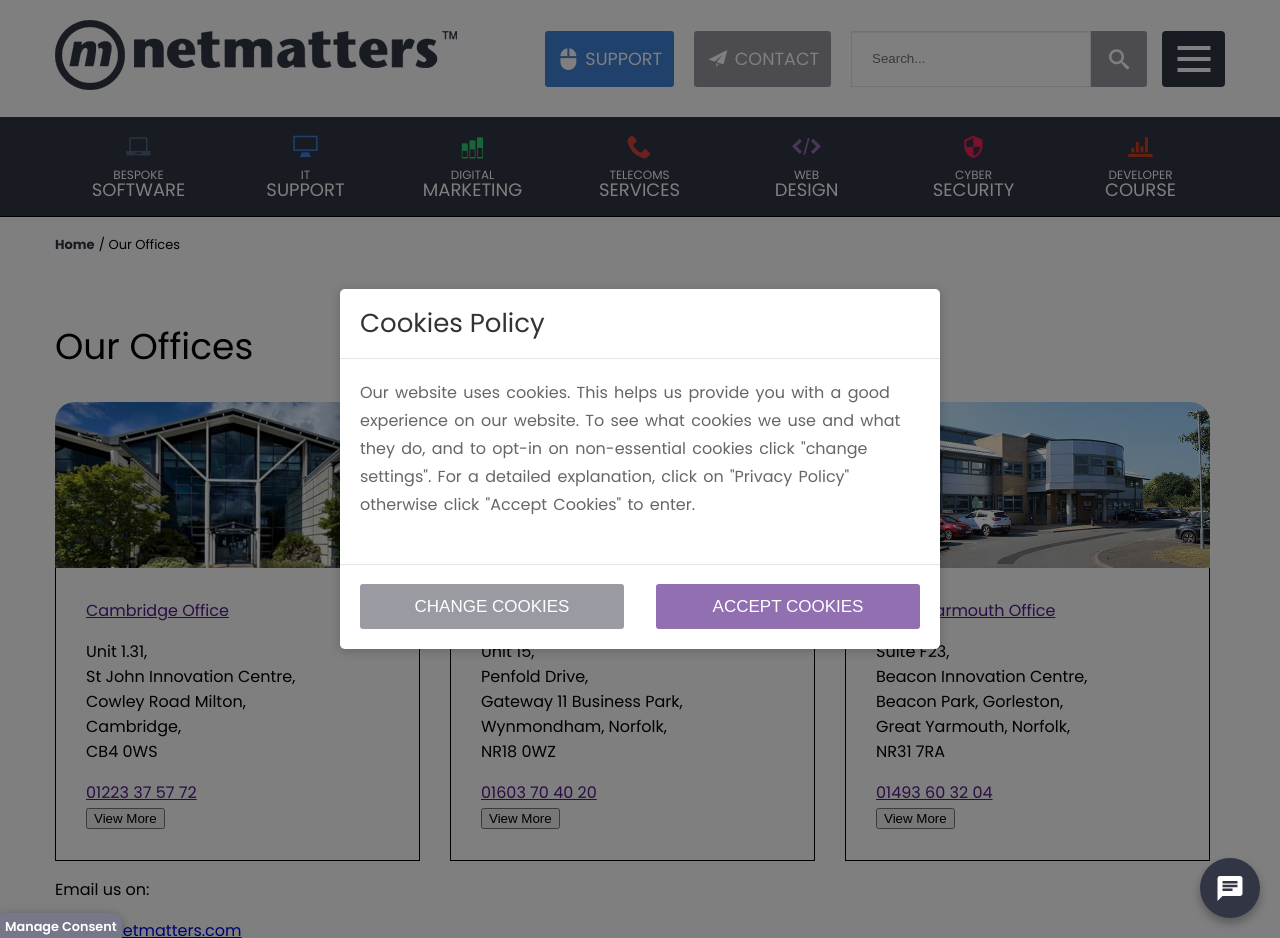
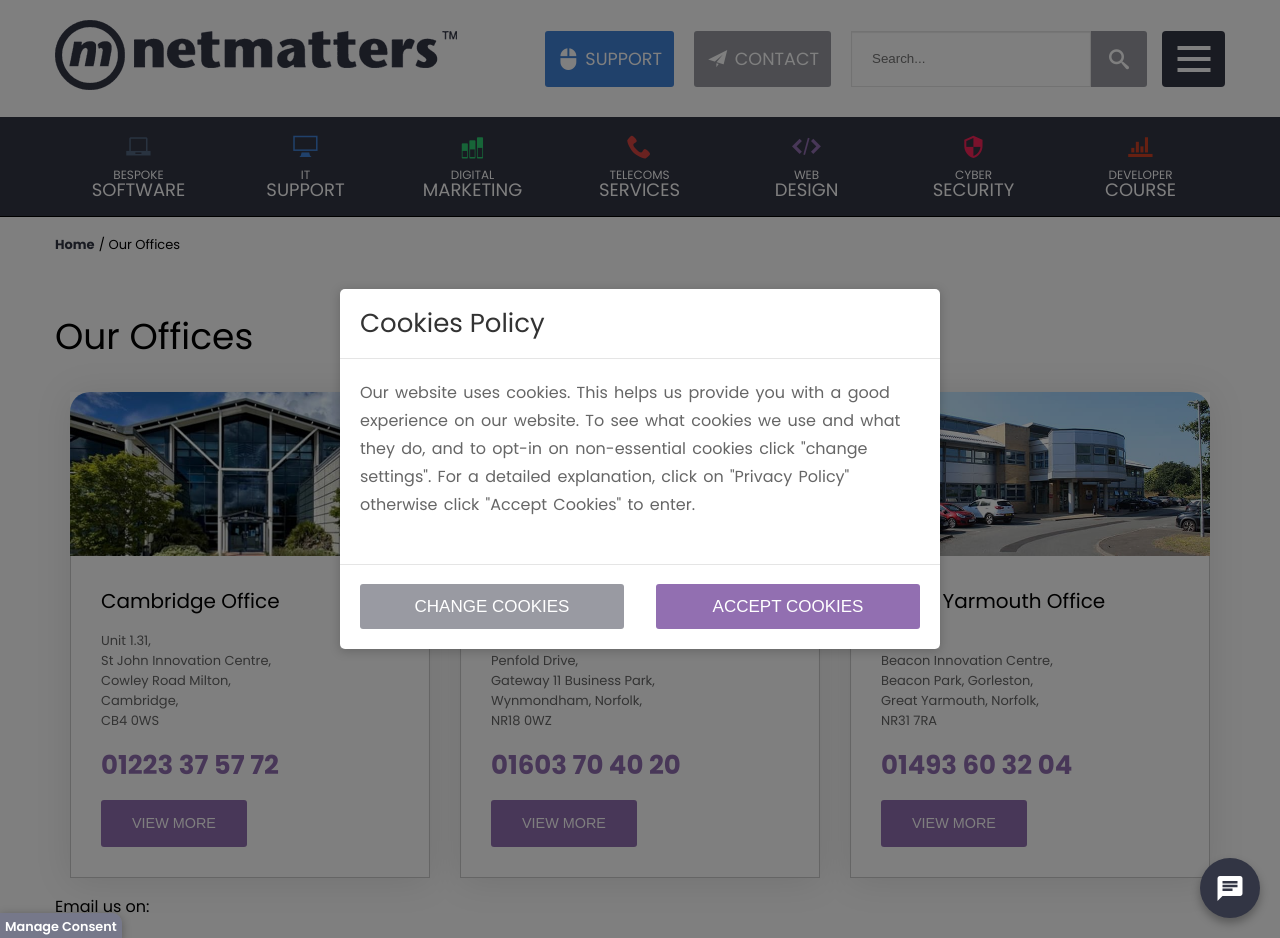
Before and after one commit to roff-dev/NetMatters-HTML-and-CSS-Assessment, a PHP site: page /contact.php in a window 1280 px wide. Run offline with PHP 8.4, Linux system fonts and the light colour scheme; some web fonts are replaced.

Commit message:
office cards styling complete

```diff
--- a/contact.php
+++ b/contact.php
@@ -25,42 +25,42 @@
                 <div class="office-1">
                     <img src="img/cambridge.jpeg" alt="">
                     <div class="office_content">
-                        <a href="">Cambridge Office</a>
+                        <p class="h2"><a href="#">Cambridge Office</a></p>
                         <p>Unit 1.31, <br>
                             St John Innovation Centre, <br>
                             Cowley Road Milton, <br>
                             Cambridge, <br>
                             CB4 0WS
                         </p>
-                        <a href="">01223 37 57 72</a> <br>
+                        <a href="#" class="phonenumber">01223 37 57 72</a> <br>
                         <button>View More</button>
                     </div>
                 </div>
                 <div class="office-2">
                     <img src="img/wymondham.jpeg" alt="">
                     <div class="office_content">
-                        <a href="">Wynmondham Office</a>
+                        <p class="h2"><a href="#">Wynmondham Office</a></p>
                         <p>Unit 15, <br>
                             Penfold Drive, <br>
                             Gateway 11 Business Park, <br>
                             Wynmondham, Norfolk, <br>
                             NR18 0WZ
                         </p>
-                        <a href="">01603 70 40 20</a> <br>
+                        <a href="#" class="phonenumber">01603 70 40 20</a> <br>
                         <button>View More</button>
                     </div>
                 </div>
-                <div class="office-2">
+                <div class="office-3">
                     <img src="img/yarmouth-2.jpeg" alt="">
                     <div class="office_content">
-                        <a href="">Great Yarmouth Office</a>
+                        <p class="h2"><a href="">Great Yarmouth Office</a></p>
                         <p>Suite F23, <br>
                             Beacon Innovation Centre, <br>
                             Beacon Park, Gorleston, <br>
                             Great Yarmouth, Norfolk, <br>
                             NR31 7RA
                         </p>
-                        <a href="">01493 60 32 04</a> <br>
+                        <a href="#" class="phonenumber">01493 60 32 04</a> <br>
                         <button>View More</button>
                     </div>
                 </div>
--- a/css/styles.css
+++ b/css/styles.css
@@ -784,9 +784,54 @@
 
 .office_content {
   padding: 30px;
-  border: 1px solid black;
+  border: 1px solid #ccc;
   border-top: 0;
 }
+.office_content button {
+  font-size: 0.9em;
+  color: #fff;
+  background-color: #926fb1;
+  border-radius: 3px;
+  border: 1px solid transparent;
+  display: inline-block;
+  height: auto;
+  line-height: 35px;
+  text-transform: uppercase;
+  white-space: normal;
+  margin-top: 15px;
+  margin-bottom: 0;
+  padding: 5px 30px;
+  font-weight: 400;
+  text-align: center;
+  vertical-align: middle;
+  cursor: pointer;
+}
+.office_content .h2 {
+  margin: 0 0 15px;
+}
+.office_content .h2 a {
+  font-size: 20px;
+  color: black;
+  text-decoration: none;
+}
+.office_content .h2:hover {
+  text-decoration: underline;
+}
+.office_content p {
+  font-size: 13px;
+  margin: 0 0 15px;
+  color: #666;
+}
+.office_content .phonenumber {
+  font-size: 26px;
+  color: #926fb1;
+  font-weight: 700;
+  margin: 0 0 15px;
+  text-decoration: none;
+}
+.office_content .phonenumber:hover {
+  text-decoration: underline;
+}
 
 .office_cards {
   display: flex;
@@ -794,7 +839,11 @@
 }
 
 [class^=office-] {
+  height: 100%;
   align-items: baseline;
+  margin-bottom: 30px;
+  margin-top: 30px;
+  box-shadow: 0 3px 35px rgba(0, 0, 0, 0.1);
 }
 [class^=office-] img {
   width: 100%;
@@ -815,12 +864,13 @@
 @media (min-width: 992px) {
   .contact-header {
     background-color: white;
-    margin: 50px 0 0;
+    margin: 40px 0 0;
     padding: 0;
   }
   .contact-header h1 {
     margin: 0 0 28px;
     color: black;
+    vertical-align: top;
   }
   .office_cards {
     display: flex;
@@ -828,7 +878,8 @@
     padding: 0;
   }
   [class^=office-] {
-    padding: 0 15px;
+    margin: 0 15px;
+    margin-bottom: 0;
   }
   .office-1 {
     padding-left: 0;
--- a/scss/partials/layout/_contact.scss
+++ b/scss/partials/layout/_contact.scss
@@ -29,15 +29,65 @@
 }
 .office_content {
     padding: 30px;
-    border: 1px solid black;
+    border: 1px solid #ccc;
     border-top: 0;
+    button {
+        font-size: .9em;
+        color: #fff;
+        background-color: #926fb1;
+        border-radius: 3px;
+        border: 1px solid transparent;
+        display: inline-block;
+        height: auto;
+        line-height: 35px;
+        text-transform: uppercase;
+        white-space: normal;
+        margin-top: 15px;
+        margin-bottom: 0;
+        padding: 5px 30px;
+        font-weight: 400;
+        text-align: center;
+        vertical-align: middle;
+        cursor: pointer;
+    }
+    .h2 {
+        margin: 0 0 15px;
+        a {
+            font-size: 20px;
+            color: black;
+            text-decoration: none;
+        }
+        &:hover {
+            text-decoration: underline;
+        }
+    }
+    p {
+        font-size: 13px;
+        margin: 0 0 15px;
+        color: #666;
+    }
+    .phonenumber {
+        font-size: 26px;
+        color: #926fb1;
+        font-weight: 700;
+        margin: 0 0 15px;
+        text-decoration: none;
+        &:hover {
+            text-decoration: underline;
+        }
+    }
 }
 .office_cards {
     display: flex;
     flex-direction: column;
 }
 [class^="office-"] {
+    height: 100%;
     align-items: baseline;
+    margin-bottom: 30px;
+    margin-top: 30px;
+    box-shadow: 0 3px 35px rgba(0, 0, 0, .1);
+
     img {
         width: 100%;
         border-radius: 20px 20px 0 0;
@@ -57,23 +107,29 @@
 @include mq('m') {
     .contact-header {
         background-color: white;
-        margin: 50px 0 0;
+        margin: 40px 0 0;
         padding: 0;
+
         h1 {
             margin: 0 0 28px;
             color: black;
+            vertical-align: top;
         }
     }
     .office_cards {
         display: flex;
         flex-direction: row;
         padding: 0;
+
     }
     [class^="office-"] {
-        padding: 0 15px;
+        margin: 0 15px;
+
+        margin-bottom: 0;
     }
     .office-1 {
         padding-left: 0;
+
     }
     .office-3 {
         padding-right: 0;
```
Also changed, not shown: 1 other file.
